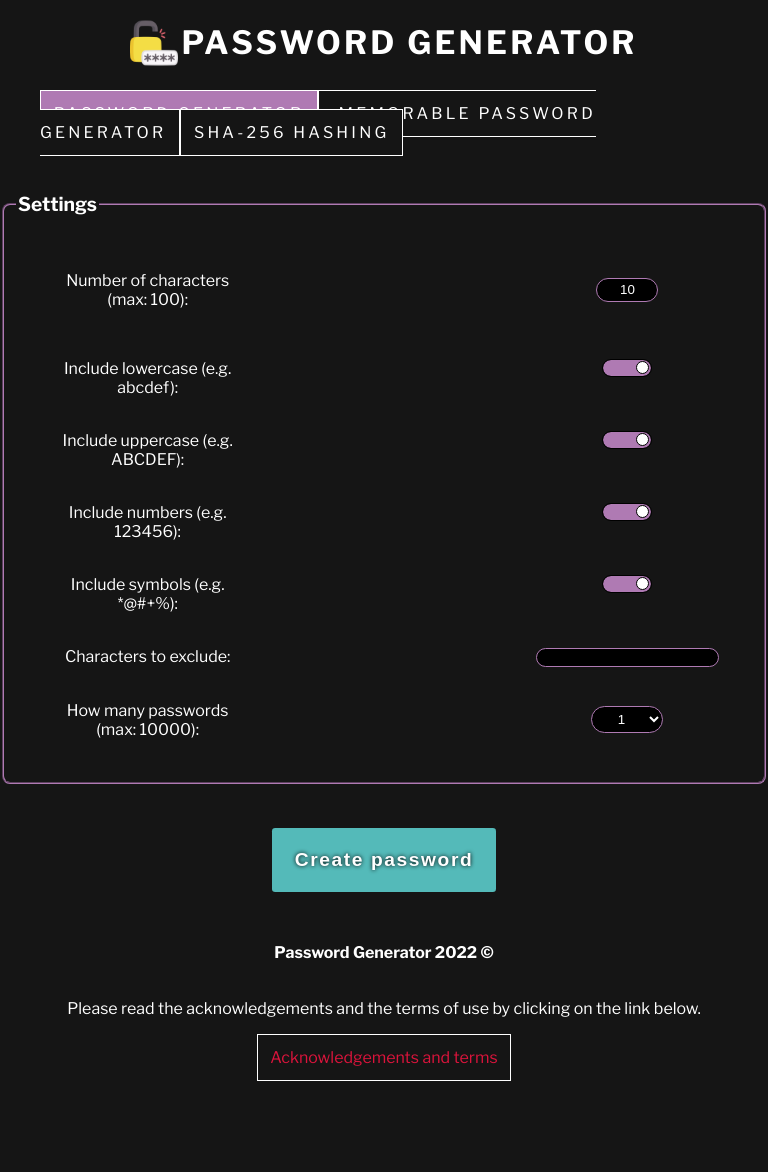
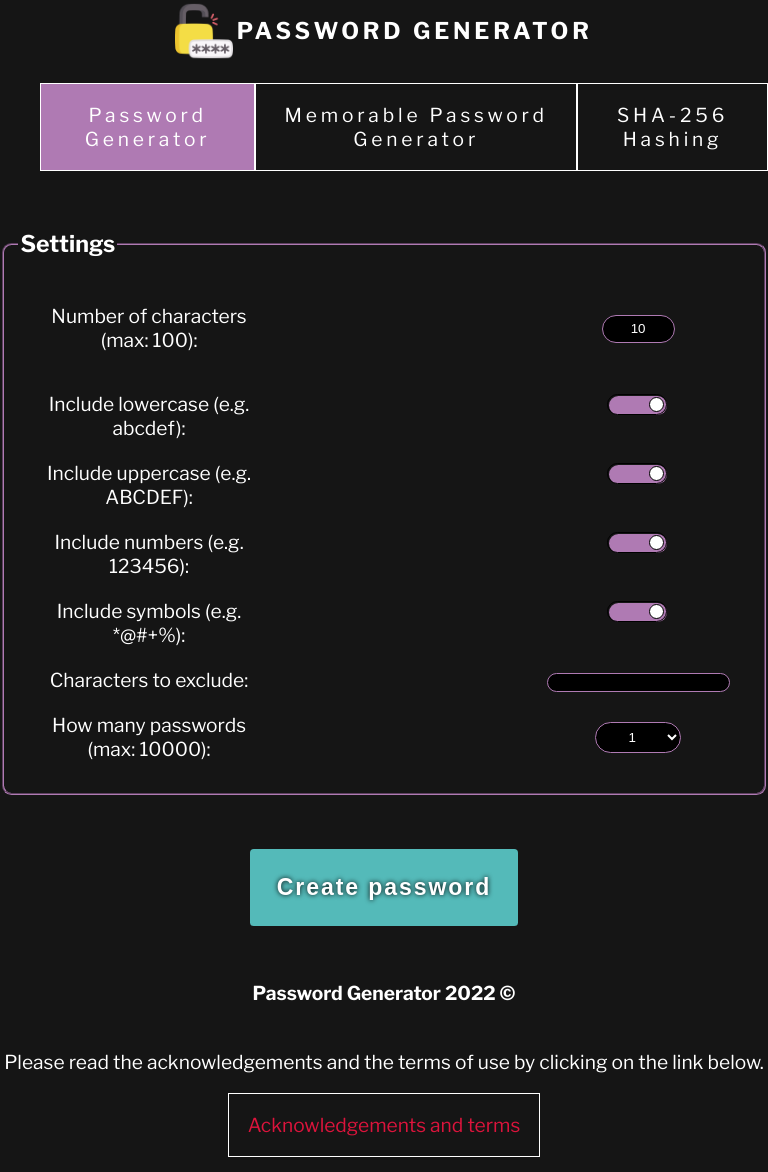
Before and after one commit to kazimkazam/password-generator, a React (Create React App) app: page / in a window 768 px wide. Before the commit the page ends 1097 px from the top, so only its background shows below. Built offline with nearby package versions, Linux system fonts and the light colour scheme.

Commit message:
acknowledgements updated and responsive design css added

```diff
--- a/src/App/App.js
+++ b/src/App/App.js
@@ -1,6 +1,7 @@
 import './App.css';
 import '../resources/styles/reactComponents.css';
 import '../resources/styles/inputs.css';
+import '../resources/styles/responsiveDesign.css';
 import { BrowserRouter as Router, Routes, Route } from 'react-router-dom';
 
 import { ContainerHeader } from '../Components/ContainerComponents/ContainerHeader/ContainerHeader';
--- a/src/Components/PresentationalComponents/Acknowledgements/Acknowledgements.js
+++ b/src/Components/PresentationalComponents/Acknowledgements/Acknowledgements.js
@@ -41,6 +41,13 @@ approval or endorsement of the linked web site by us. Use of any such linked web
 
                 <h3>Update</h3>
                 <p>Should we update, amend or make any changes to this document, those changes will be prominently posted here.</p>
+
+                <br></br>
+
+                <h2>Author</h2>
+                <p>@kazimkazam</p>
+                <p>Repository can be found by clicking on the link below.</p>
+                <a href="https://github.com/kazimkazam/password-generator">kazimkazam/password-generator</a>
             </div>
         );
     };
--- a/src/redux/store/store.js
+++ b/src/redux/store/store.js
@@ -3,7 +3,6 @@ import { passwordGeneratorSlice } from '../features/passwordGeneratorSlice';
 import { memorablePasswordGeneratorSlice } from '../features/memorablePasswordGeneratorSlice';
 import { sha256HashingSlice } from '../features/sha256HashingSlice';
 import { colorSlice } from '../features/colorSlice';
-// import { getDefaultMiddleware } from '@reduxjs/toolkit';
 
 // if using the RTK query
 // import { randomWordFetch } from '../../resources/util/randomWordFetch/randomWordFetch';
@@ -23,7 +22,7 @@ const store = configureStore({
 
     middleware: (getDefaultMiddleware) => getDefaultMiddleware({
         serializableCheck: {
-            ignoreState: true,
+            // ignoreState: true,
             ignoreActions: true,
         },
     }),
--- a/src/resources/styles/reactComponents.css
+++ b/src/resources/styles/reactComponents.css
@@ -136,14 +136,14 @@ tr, td {
 /* ------------------------------------- */
 /* results */
 
-.results {
+#results {
     margin-top: 2rem;
     display: none;
     justify-content: center;
     align-items: center;
 }
 
-.results div {
+#results div {
     background-color: black;
     color: white;
     border-radius: 0.5rem;
@@ -156,11 +156,11 @@ tr, td {
     justify-content: center;
 }
 
-.results ul {
+#results ul {
     list-style: square;
     /* margin-right: 1.7rem; */
 }
 
-.results ul li {
+#results ul li {
     padding: 0.5rem;
 }
--- /dev/null
+++ b/src/resources/styles/responsiveDesign.css
@@ -0,0 +1,211 @@
+@media screen and (prefers-color-scheme: dark) {
+    html {
+        color: white;
+        background-color: #151515;
+    }
+}
+
+@media screen and (prefers-color-scheme: light) {
+    html {
+        color: white;
+        background-color: #151515;
+    }
+}
+
+@media screen and (min-width: 200px) and (max-width: 480px) {
+    html {
+        font-size: 0.7rem;
+    }
+
+    .header nav ul {
+        display: flex;
+    }
+
+    .header nav li {
+        display: flex;
+    }
+
+    .header nav a {
+        letter-spacing: 0rem;
+        text-transform: none;
+        padding: 0.2rem;
+        text-align: center;
+    }
+
+    .logo {
+        width: 2rem;
+        height: 2rem;
+        margin-right: 0.2rem;
+    }
+
+    .title {
+        font-size: 1rem;
+        letter-spacing: 0.1rem;
+    }
+
+    legend {
+        font-size: 0.7rem;
+    }
+
+    .generator {
+        width: 25rem;
+    }
+
+    table {
+        border-spacing: 0rem;
+    }
+
+    .footer {
+        margin-top: 1rem;
+        margin-bottom: 2rem;
+    }
+
+    .footer a {
+        padding: 0.3rem;
+    }
+
+    .results {
+        margin-top: 0.5rem;
+    }
+
+    .results div {
+        min-width: 5rem;
+        max-width: 15rem;
+    }
+
+    .results ul li {
+        padding: 0.1rem;
+    }
+}
+
+@media screen and (min-width: 480px) and (max-width: 768px) {
+    html {
+        font-size: 1rem;
+    }
+
+    .header nav ul {
+        display: flex;
+    }
+
+    .header nav li {
+        display: flex;
+    }
+
+    .header nav a {
+        letter-spacing: 0.2rem;
+        text-transform: none;
+        padding: 0.5rem;
+        text-align: center;
+    }
+
+    .logo {
+        width: 3rem;
+        height: 3rem;
+        margin-right: 0.2rem;
+    }
+
+    .title {
+        font-size: 1.2rem;
+        letter-spacing: 0.2rem;
+    }
+
+    legend {
+        font-size: 1rem;
+    }
+
+    .generator {
+        width: 30rem;
+    }
+
+    table {
+        border-spacing: 1rem;
+    }
+
+    .footer {
+        margin-top: 1rem;
+        margin-bottom: 3rem;
+    }
+
+    .footer a {
+        padding: 0.3rem;
+    }
+
+    .results {
+        margin-top: 1rem;
+    }
+
+    .results div {
+        min-width: 15rem;
+        max-width: 20rem;
+    }
+
+    .results ul li {
+        padding: 0.1rem;
+    }
+}
+
+@media screen and (min-width: 768px) and (max-width: 1024px) {
+    html {
+        font-size: 1.2rem;
+    }
+
+    .header nav ul {
+        display: flex;
+    }
+
+    .header nav li {
+        display: flex;
+    }
+
+    .header nav a {
+        letter-spacing: 0.2rem;
+        text-transform: none;
+        padding: 1rem;
+        text-align: center;
+    }
+
+    .logo {
+        width: 3rem;
+        height: 3rem;
+        margin-right: 0.2rem;
+    }
+
+    .title {
+        font-size: 1.2rem;
+        letter-spacing: 0.2rem;
+    }
+
+    legend {
+        font-size: 1.2rem;
+    }
+
+    .generator {
+        width: 40rem;
+    }
+
+    table {
+        border-spacing: 1rem;
+    }
+
+    .footer {
+        margin-top: 1rem;
+        margin-bottom: 3rem;
+    }
+
+    .footer a {
+        padding: 1rem;
+    }
+
+    .results {
+        margin-top: 1rem;
+    }
+
+    .results div {
+        min-width: 15rem;
+        max-width: 30rem;
+    }
+
+    .results ul li {
+        padding: 0.1rem;
+    }
+}
```
